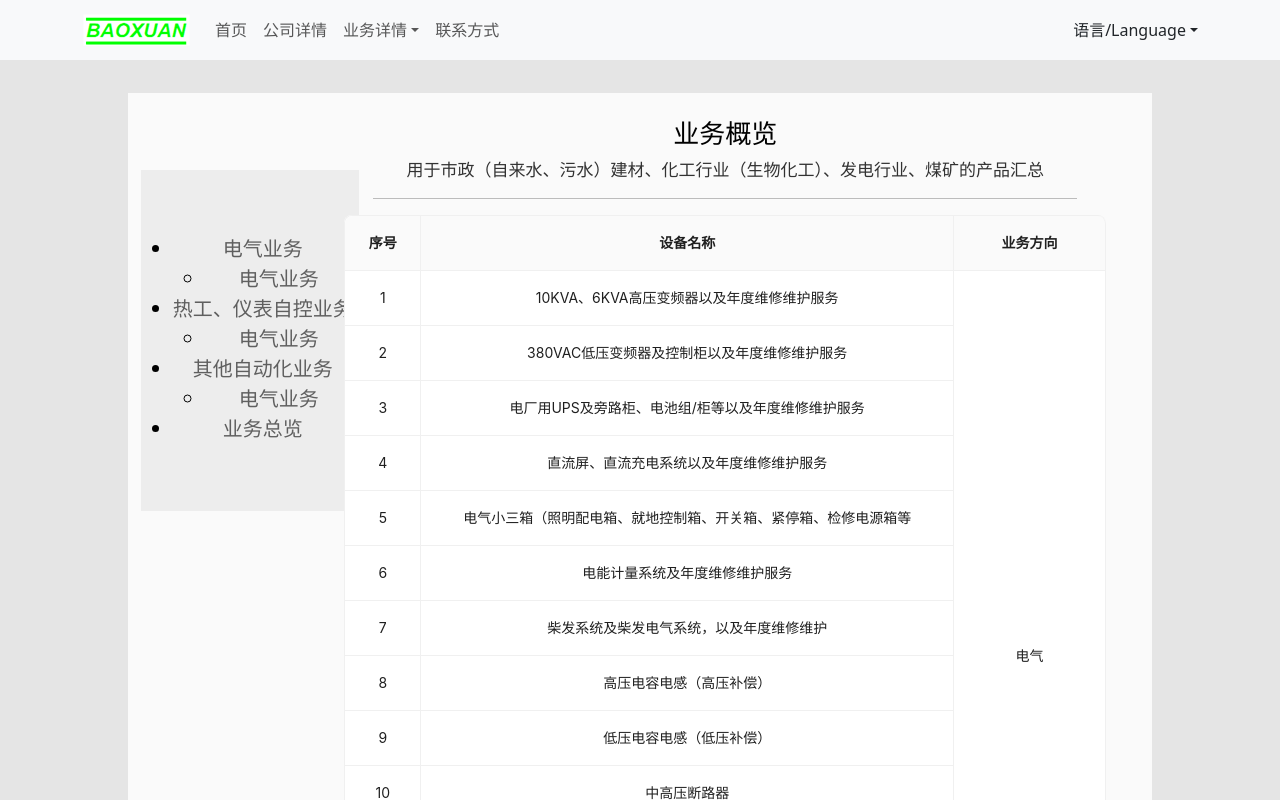
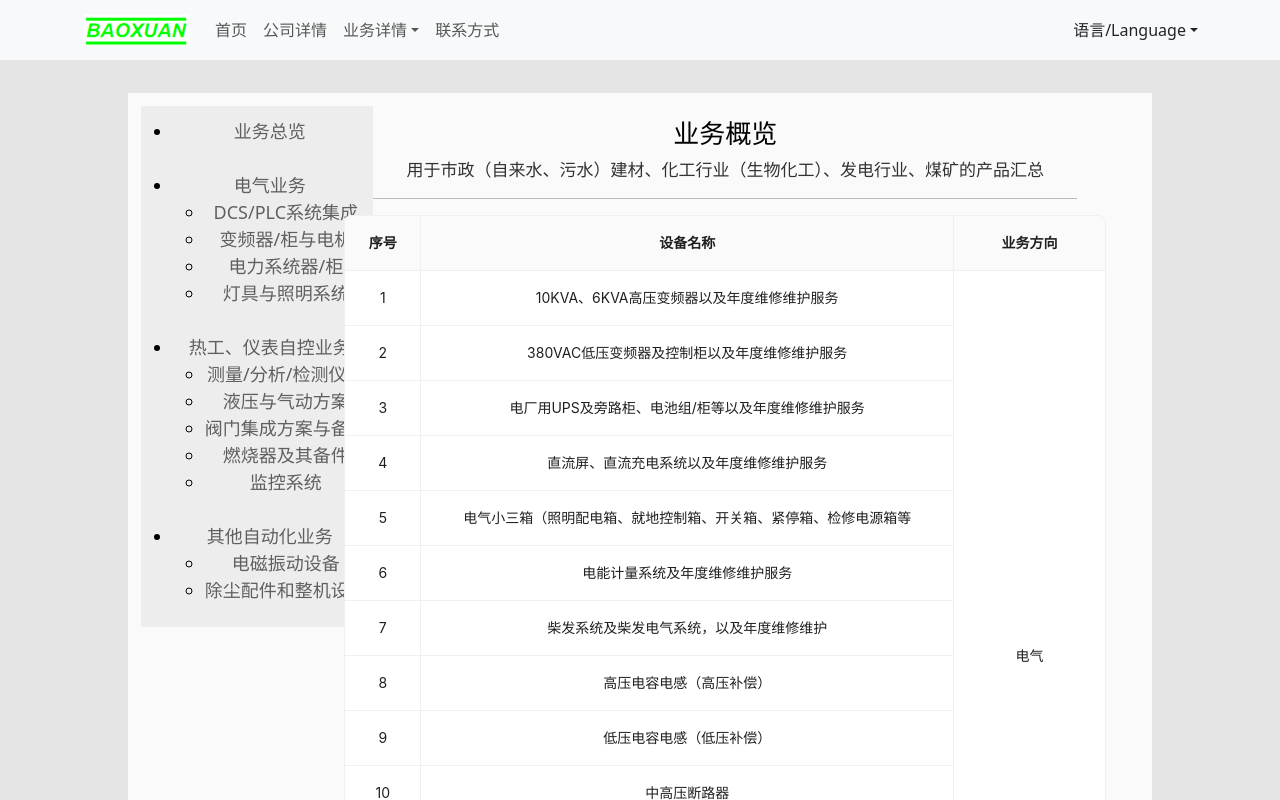
Before and after one commit to DravenCat/shanghai_baoxuan, a React (Create React App) app: page /business in a window 1280 px wide. Shown: the top 800 px of the page. Built offline with nearby package versions, Linux system fonts and the light colour scheme.

Commit message:
Complete nav

```diff
--- a/src/components/Navigation.js
+++ b/src/components/Navigation.js
@@ -16,13 +16,13 @@ function Navigation() {
             <Nav.Link href="/" >首页</Nav.Link>
             <Nav.Link href="/profile">公司详情</Nav.Link>
             <NavDropdown title="业务详情" id="basic-nav-dropdown">
+              <NavDropdown.Item href="/business">业务总览</NavDropdown.Item>
+              <NavDropdown.Divider />
               <NavDropdown.Item href="/business/electrical">电气业务</NavDropdown.Item>
               <NavDropdown.Item href="/business/instrument">
                 热工、仪表自控业务
               </NavDropdown.Item>
               <NavDropdown.Item href="/business/other">其他自动化业务</NavDropdown.Item>
-              <NavDropdown.Divider />
-              <NavDropdown.Item href="/business">业务总览</NavDropdown.Item>
             </NavDropdown>
             <Nav.Link href="/contact">联系方式</Nav.Link>
           </Nav>
--- a/src/pages/businesses/Business.css
+++ b/src/pages/businesses/Business.css
@@ -1,6 +1,7 @@
 .Business-nav {
-    padding: 5% 0.5% 4% 0;
-    font-size: 20px;
+    padding: 1% 0.5% 0.5% 0;
+    font-size: 18px;
+    margin: 0 0 0 0;
 }
 
 .Business-subtitle {
--- a/src/pages/businesses/Business.js
+++ b/src/pages/businesses/Business.js
@@ -17,31 +17,58 @@ function Business() {
             <div className={"General-nav Business-nav"}>
               <ul className={"General-nav-links"}>
                 <li>
+                  <Link to={"/business"} className={"General-nav-link"}>业务总览</Link>
+                </li>
+                <br/>
+                <li>
                   <Link to={"/business/electrical"} className={"General-nav-link"}>电气业务</Link>
                   <ul>
                     <li>
-                      <Link to={"/business/electrical"} className={"General-nav-link"}>电气业务</Link>
+                      <Link to={"/business/electrical#DCS&PLC"} className={"General-nav-link"}>DCS/PLC系统集成</Link>
+                    </li>
+                    <li>
+                      <Link to={"/business/electrical#convertor"} className={"General-nav-link"}>变频器/柜与电机</Link>
+                    </li>
+                    <li>
+                      <Link to={"/business/electrical#powersystem"} className={"General-nav-link"}>电力系统器/柜</Link>
+                    </li>
+                    <li>
+                      <Link to={"/business/electrical#lightingsystem"} className={"General-nav-link"}>灯具与照明系统</Link>
                     </li>
                   </ul>
                 </li>
+                <br/>
                 <li>
                   <Link to={"/business/instrument"} className={"General-nav-link"}>热工、仪表自控业务</Link>
                   <ul>
                     <li>
-                      <Link to={"/business/electrical"} className={"General-nav-link"}>电气业务</Link>
+                      <Link to={"/business/instrument#transmitter"} className={"General-nav-link"}>测量/分析/检测仪表</Link>
+                    </li>
+                    <li>
+                      <Link to={"/business/instrument#solution"} className={"General-nav-link"}>液压与气动方案</Link>
+                    </li>
+                    <li>
+                      <Link to={"/business/instrument#valve"} className={"General-nav-link"}>阀门集成方案与备件</Link>
+                    </li>
+                    <li>
+                      <Link to={"/business/instrument#burner"} className={"General-nav-link"}>燃烧器及其备件</Link>
+                    </li>
+                    <li>
+                      <Link to={"/business/instrument#monitor"} className={"General-nav-link"}>监控系统</Link>
                     </li>
                   </ul>
                 </li>
+                <br/>
                 <li>
                   <Link to={"/business/other"} className={"General-nav-link"}>其他自动化业务</Link>
                   <ul>
                     <li>
-                      <Link to={"/business/electrical"} className={"General-nav-link"}>电气业务</Link>
+                      <Link to={"/business/electrical#vibration"} className={"General-nav-link"}>电磁振动设备</Link>
+                    </li>
+                    <li>
+                      <Link to={"/business/electrical#filter"} className={"General-nav-link"}>除尘配件和整机设备</Link>
                     </li>
                   </ul>
-                </li>
-                <li>
-                  <Link to={"/business"} className={"General-nav-link"}>业务总览</Link>
                 </li>
               </ul>
             </div>
--- a/src/pages/businesses/Electrical.js
+++ b/src/pages/businesses/Electrical.js
@@ -5,7 +5,15 @@
 function Electrical() {
   return(
     <div className={"General-content"}>
-
+      <div className={"General-title"}>
+        电气业务
+      </div>
+      <hr className={"General-hr"}/>
+      <div className={"General-text"}>
+        <li>
+          DCS/PLC 系统集成
+        </li>
+      </div>
     </div>
   );
 }
--- a/src/pages/businesses/Instrument.js
+++ b/src/pages/businesses/Instrument.js
@@ -4,8 +4,16 @@
 
 function Instrument() {
   return(
-    <div>
-
+    <div className={"General-content"}>
+      <div className={"General-title"}>
+        热工、仪表自控业务
+      </div>
+      <hr className={"General-hr"}/>
+      <div className={"General-text"}>
+        <li>
+          DCS/PLC 系统集成
+        </li>
+      </div>
     </div>
   );
 }
--- a/src/pages/businesses/Other.js
+++ b/src/pages/businesses/Other.js
@@ -4,8 +4,16 @@
 
 function Other() {
   return(
-    <div>
-
+    <div className={"General-content"}>
+      <div className={"General-title"}>
+        其他自动化业务
+      </div>
+      <hr className={"General-hr"}/>
+      <div className={"General-text"}>
+        <li>
+          DCS/PLC 系统集成
+        </li>
+      </div>
     </div>
   );
 }
--- a/src/pages/businesses/Summary.js
+++ b/src/pages/businesses/Summary.js
@@ -24,12 +24,12 @@ const columns = [
         return { rowSpan: 14 };
       }
       if (index === 14) {
-        return { rowSpan: 13 }
+        return { rowSpan: 14 }
       }
-      if (index === 27) {
-        return { rowSpan: 6 }
+      if (index === 28) {
+        return { rowSpan: 5 }
       }
-      if (index !== 0 && index !== 14 && index !== 27) {
+      if (index !== 0 && index !== 14 && index !== 28) {
         return { rowSpan: 0 };
       }
 
@@ -178,13 +178,13 @@ const data= [
     key: '28',
     number: '28',
     name: '楼宇自动化系统',
-    field: '其他',
   },
   {
     key: '29',
     number: '29',
     name: '除尘配件和整机除尘设备，除尘配件包括：过滤布袋、除尘滤袋（过滤滤袋）、除尘骨架（袋笼）、电磁脉冲阀、膜片、卸料器等一系列除尘配件产品' +
       '，除尘设备包括：布袋除尘器，旋风除尘器，湿式除尘器，静电除尘器等其它配套产品',
+    field: '其他',
   },
   {
     key: '30',
@@ -226,154 +226,6 @@ function Summary() {
           bordered
           pagination={false}
         />
-        {/*<Table>*/}
-        {/*  <thead className={"Business-thead"}>*/}
-        {/*  <tr>*/}
-        {/*    <th width={"10%"}>序号</th>*/}
-        {/*    <th width={"70%"}>设备名称</th>*/}
-        {/*    <th width={"20%"}>业务方向</th>*/}
-        {/*  </tr>*/}
-        {/*  </thead>*/}
-        {/*  <tbody>*/}
-        {/*  <tr>*/}
-        {/*    <td>1</td>*/}
-        {/*    <td>10KVA、6KVA高压变频器以及年度维修维护服务</td>*/}
-        {/*    <td rowSpan={14} className={"Business-class"}>电气</td>*/}
-        {/*  </tr>*/}
-        {/*  <tr>*/}
-        {/*    <td>2</td>*/}
-        {/*    <td>380VAC低压变频器及控制柜以及年度维修维护服务</td>*/}
-        {/*  </tr>*/}
-        {/*  <tr>*/}
-        {/*    <td>3</td>*/}
-        {/*    <td>电厂用UPS及旁路柜、电池组/柜等以及年度维修维护服务</td>*/}
-        {/*  </tr>*/}
-        {/*  <tr>*/}
-        {/*    <td>4</td>*/}
-        {/*    <td>直流屏、直流充电系统以及年度维修维护服务</td>*/}
-        {/*  </tr>*/}
-        {/*  <tr>*/}
-        {/*    <td>5</td>*/}
-        {/*    <td>电气小三箱（照明配电箱、就地控制箱、开关箱、紧停箱、检修电源箱等）</td>*/}
-        {/*  </tr>*/}
-        {/*  <tr>*/}
-        {/*    <td>6</td>*/}
-        {/*    <td>电能计量系统及年度维修维护服务</td>*/}
-        {/*  </tr>*/}
-        {/*  <tr>*/}
-        {/*    <td>7</td>*/}
-        {/*    <td>柴发系统及柴发电气系统，以及年度维修维护</td>*/}
-
-        {/*  </tr>*/}
-        {/*  <tr>*/}
-        {/*    <td>8</td>*/}
-        {/*    <td>高压电容电感（高压补偿）</td>*/}
-        {/*  </tr>*/}
-        {/*  <tr>*/}
-        {/*    <td>9</td>*/}
-        {/*    <td>低压电容电感（低压补偿）</td>*/}
-        {/*  </tr>*/}
-        {/*  <tr>*/}
-        {/*    <td>10</td>*/}
-        {/*    <td>中高压断路器</td>*/}
-        {/*  </tr>*/}
-        {/*  <tr>*/}
-        {/*    <td>11</td>*/}
-        {/*    <td>高压配电柜</td>*/}
-        {/*  </tr>*/}
-        {/*  <tr>*/}
-        {/*    <td>12</td>*/}
-        {/*    <td>低压配电柜</td>*/}
-        {/*  </tr>*/}
-        {/*  <tr>*/}
-        {/*    <td>13</td>*/}
-        {/*    <td>高压电机、低压电机、各类电缆</td>*/}
-        {/*  </tr>*/}
-        {/*  <tr>*/}
-        {/*    <td>14</td>*/}
-        {/*    <td>灯具及照明系统</td>*/}
-        {/*  </tr>*/}
-        {/*  <tr>*/}
-        {/*    <td>15</td>*/}
-        {/*    <td>DCS控制系统及年度维修维护服务</td>*/}
-        {/*    <td rowSpan={13} className={"Business-class"}>热工、仪表自控</td>*/}
-        {/*  </tr>*/}
-        {/*  <tr>*/}
-        {/*    <td>16</td>*/}
-        {/*    <td>辅控系统，包括输煤PLC控制系统、除灰除渣PLC控制系统、凝结水PLC控制系统以及其他辅控PLC控制系统</td>*/}
-        {/*  </tr>*/}
-        {/*  <tr>*/}
-        {/*    <td>17</td>*/}
-        {/*    <td>水质分析仪表及年度维修维护服务</td>*/}
-        {/*  </tr>*/}
-        {/*  <tr>*/}
-        {/*    <td>18</td>*/}
-        {/*    <td>压力变送器、温度变送器、热电偶热电阻等</td>*/}
-        {/*  </tr>*/}
-        {/*  <tr>*/}
-        {/*    <td>19</td>*/}
-        {/*    <td>流量计，包括电磁流量计、质量流量计、涡街流量计等</td>*/}
-        {/*  </tr>*/}
-        {/*  <tr>*/}
-        {/*    <td>20</td>*/}
-        {/*    <td>物位仪表，包括雷达料位计、雷达液位计、超声波料（液）位计等</td>*/}
-        {/*  </tr>*/}
-        {/*  <tr>*/}
-        {/*    <td>21</td>*/}
-        {/*    <td>称重仪表，包括称重传感器以及配套仪表</td>*/}
-        {/*  </tr>*/}
-        {/*  <tr>*/}
-        {/*    <td>22</td>*/}
-        {/*    <td>火检系统</td>*/}
-        {/*  </tr>*/}
-        {/*  <tr>*/}
-        {/*    <td>23</td>*/}
-        {/*    <td>仪表柜、阀岛箱、电磁阀柜、气动柜</td>*/}
-        {/*  </tr>*/}
-        {/*  <tr>*/}
-        {/*    <td>24</td>*/}
-        {/*    <td>气体检测、有毒气体（液体）检测仪表及控制系统，个人防护产品等</td>*/}
-        {/*  </tr>*/}
-        {/*  <tr>*/}
-        {/*    <td>25</td>*/}
-        {/*    <td>各类工业交换机、各类阀门</td>*/}
-        {/*  </tr>*/}
-        {/*  <tr>*/}
-        {/*    <td>26</td>*/}
-        {/*    <td>监控系统，包括包括弱电监控系统、门禁监控系统、安防系统、变电站综合自动化监控系统等的设计、集成、组态调试和系统维护</td>*/}
-        {/*  </tr>*/}
-        {/*  <tr>*/}
-        {/*    <td>27</td>*/}
-        {/*    <td>汽轮机空气间隙传感器系统、汽轮机键相轴向测量传感器系统、磁通密度测量传感器系统</td>*/}
-        {/*  </tr>*/}
-        {/*  <tr>*/}
-        {/*    <td>28</td>*/}
-        {/*    <td>楼宇自动化系统</td>*/}
-        {/*    <td rowSpan={6} className={"Business-class"}>其他</td>*/}
-        {/*  </tr>*/}
-        {/*  <tr>*/}
-        {/*    <td>29</td>*/}
-        {/*    <td>除尘配件和整机除尘设备，除尘配件包括：过滤布袋、除尘滤袋（过滤滤袋）、除尘骨架（袋笼）、电磁脉冲阀、膜片、卸料器等一系列除尘配件产*/}
-        {/*      品，除尘设备包括：布袋除尘器，旋风除尘器，湿式除尘器，静电除尘器等其它配套产品</td>*/}
-        {/*  </tr>*/}
-        {/*  <tr>*/}
-        {/*    <td>30</td>*/}
-        {/*    <td>电磁振动设备、电磁振动给料机</td>*/}
-        {/*  </tr>*/}
-        {/*  <tr>*/}
-        {/*    <td>31</td>*/}
-        {/*    <td>能源管理系统</td>*/}
-        {/*  </tr>*/}
-        {/*  <tr>*/}
-        {/*    <td>32</td>*/}
-        {/*    <td>施工人员、工作人员、移动设备等定位管理系统</td>*/}
-        {/*  </tr>*/}
-        {/*  <tr>*/}
-        {/*    <td>33</td>*/}
-        {/*    <td>智能配电箱/柜</td>*/}
-        {/*  </tr>*/}
-        {/*  </tbody>*/}
-        {/*</Table>*/}
       </div>
     </div>
   );
```
